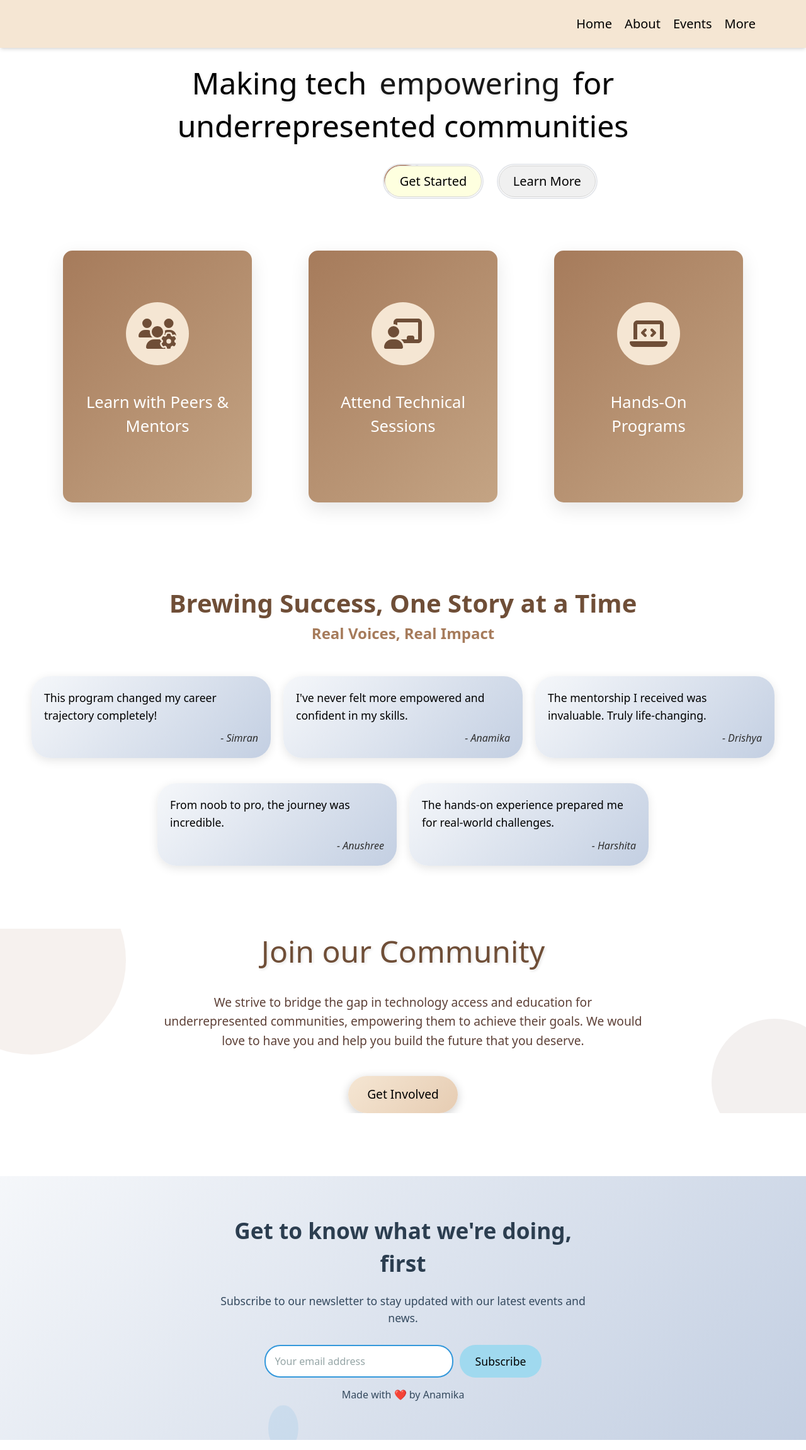
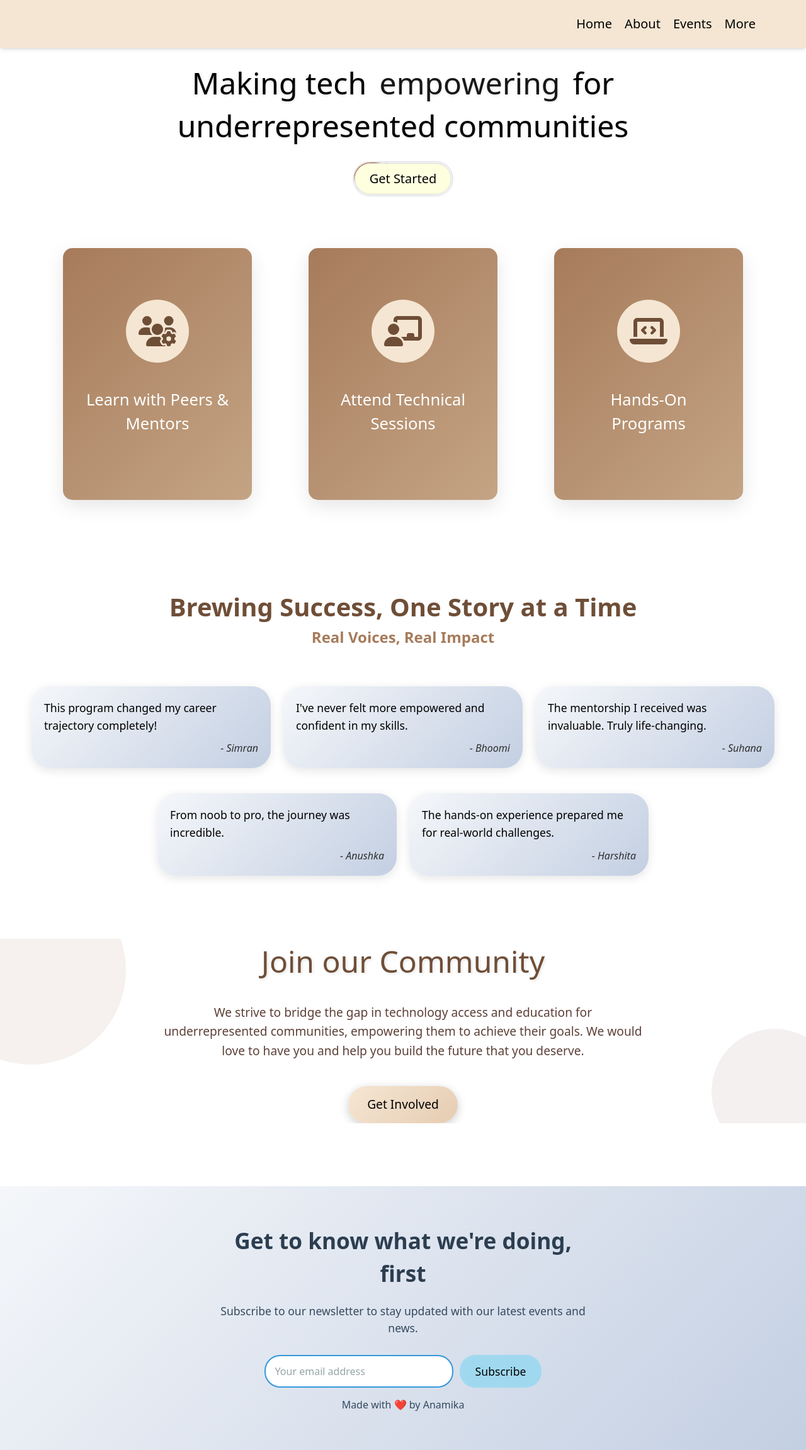
Before and after one commit to Anamika1608/NodeBrew, a React (Vite) app: page / in a window 1280 px wide. Shown: the whole page at 63% size. Built offline with nearby package versions, Linux system fonts and the light colour scheme.

Commit message:
Made Responsive

```diff
--- a/src/components/Community/Community.jsx
+++ b/src/components/Community/Community.jsx
@@ -37,7 +37,7 @@ const CommunitySection = () => {
           </motion.button>
         </motion.div>
       </div>
-      <div className="background-elements">
+      <div className="background-elements hidden sm:block">
         <div className="circle circle-1"></div>
         <div className="circle circle-2"></div>
         <div className="circle circle-3"></div>
--- a/src/components/Hero/Hero.jsx
+++ b/src/components/Hero/Hero.jsx
@@ -8,17 +8,11 @@ export function FlipWordsDemo() {
 
   return (
     <div className="text-center p-5 sm:p-8">
-            <h1 className="text-4xl p-3 font-medium drop-shadow sm:text-5xl dark:text-white dark:drop-shadow mt-16 ">Making tech <FlipWords words={words} /> for <br />
-            <h1 className="pt-5">underrepresented communities</h1></h1>
+            <h1 className="text-4xl p-3 font-medium drop-shadow sm:text-5xl mt-16 ">Making tech <FlipWords words={words} /> for <br />
+            <h1 className="sm:pt-5 pb-5">underrepresented communities</h1></h1>
             {/* <button className="btn bg-[#f0f0f0] m-2 p-2 w-30 rounded-xl hover:bg-[#FFF0DA] text-medium sm:w-40 sm:p-2 sm:m-3 font-semibold">Get Started</button>
             <button className="btn bg-[#f0f0f0] m-2 p-2 w-30 rounded-xl hover:bg-[#FFF0DA] text-medium sm:w-40 sm:p-2 sm:m-3 font-semibold">Learn More</button> */}
-           <div className="pt-6 flex mx-96 px-48 ">
-           <MovingBorderDemo/>
-           &nbsp; &nbsp;&nbsp;&nbsp;&nbsp;&nbsp;
-           <MovingBorder/>
-           </div>
-
-
+            <MovingBorderDemo/>
         </div>
   );
 }
--- a/src/components/NewsLetter/NewsLetter.jsx
+++ b/src/components/NewsLetter/NewsLetter.jsx
@@ -92,30 +92,6 @@ const Newsletter = () => {
 
   return (
     <NewsletterSection>
-      {[...Array(5)].map((_, i) => (
-        <FloatingShape
-          key={i}
-          initial={{
-            x: Math.random() * window.innerWidth,
-            y: Math.random() * window.innerHeight,
-            scale: Math.random() * 0.5 + 0.5,
-          }}
-          animate={{
-            x: Math.random() * window.innerWidth,
-            y: Math.random() * window.innerHeight,
-            scale: Math.random() * 0.5 + 0.5,
-            transition: {
-              duration: Math.random() * 10 + 10,
-              repeat: Infinity,
-              repeatType: 'reverse',
-            },
-          }}
-          style={{
-            width: `${Math.random() * 100 + 50}px`,
-            height: `${Math.random() * 100 + 50}px`,
-          }}
-        />
-      ))}
       <Content>
         <Heading
           initial={{ opacity: 0, y: -50 }}
--- a/src/components/Testimonial/Testimonial.jsx
+++ b/src/components/Testimonial/Testimonial.jsx
@@ -8,6 +8,7 @@ const ImpactHeading = () => (
     initial={{ opacity: 0, y: 50 }}
     animate={{ opacity: 1, y: 0 }}
     transition={{ duration: 0.8, ease: "easeOut" }}
+    style={{padding:10}}
   >
     Brewing Success, One Story at a Time
     <motion.span
@@ -24,9 +25,9 @@ const ImpactHeading = () => (
 const TestimonialWall = () => {
   const testimonials = [
     { id: 1, text: "This program changed my career trajectory completely!", author: "Simran" },
-    { id: 2, text: "I've never felt more empowered and confident in my skills.", author: "Anamika" },
-    { id: 3, text: "The mentorship I received was invaluable. Truly life-changing.", author: "Drishya" },
-    { id: 4, text: "From noob to pro, the journey was incredible.", author: "Anushree" },
+    { id: 2, text: "I've never felt more empowered and confident in my skills.", author: "Bhoomi" },
+    { id: 3, text: "The mentorship I received was invaluable. Truly life-changing.", author: "Suhana" },
+    { id: 4, text: "From noob to pro, the journey was incredible.", author: "Anushka" },
     { id: 5, text: "The hands-on experience prepared me for real-world challenges.", author: "Harshita" },
   ];
 
--- a/src/components/ui/flip-words.tsx
+++ b/src/components/ui/flip-words.tsx
@@ -59,7 +59,7 @@ export const FlipWords = ({
           position: "absolute",
         }}
         className={cn(
-          "z-10 inline-block relative text-left text-neutral-900 dark:text-neutral-100 px-2",
+          "z-10 inline-block relative text-left text-neutral-900 px-2",
           className
         )}
         key={currentWord}
--- a/src/components/ui/navbar-menu.tsx
+++ b/src/components/ui/navbar-menu.tsx
@@ -69,7 +69,7 @@ export const Menu = ({
   return (
     <nav
       onMouseLeave={() => setActive(null)}
-      className="relative shadow-md dark:bg-black dark:border-white/[0.2] bg-[#F5E6D3] shadow-input flex grow justify-end space-x-5 px-10 py-6 pr-20 "
+      className="relative shadow-md bg-[#F5E6D3] shadow-input flex grow justify-end space-x-5 px-10 py-6 sm:pr-20 "
     >
       {children}
     </nav>
```
